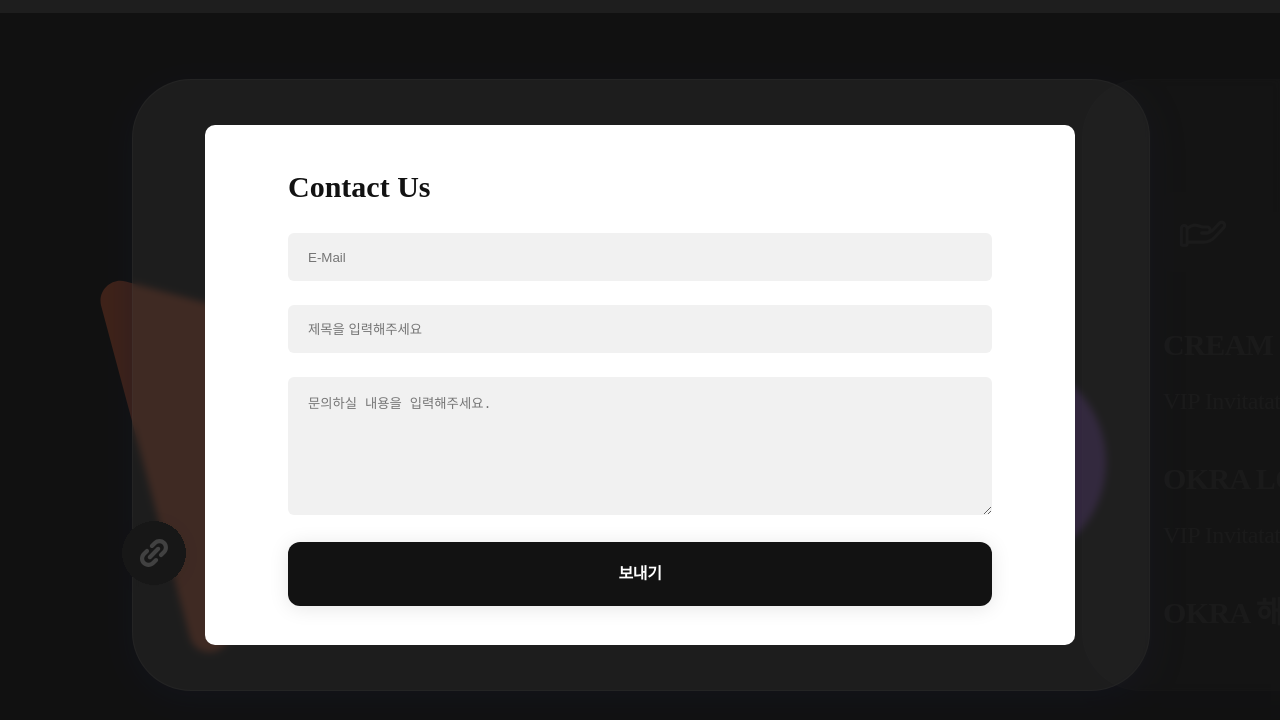
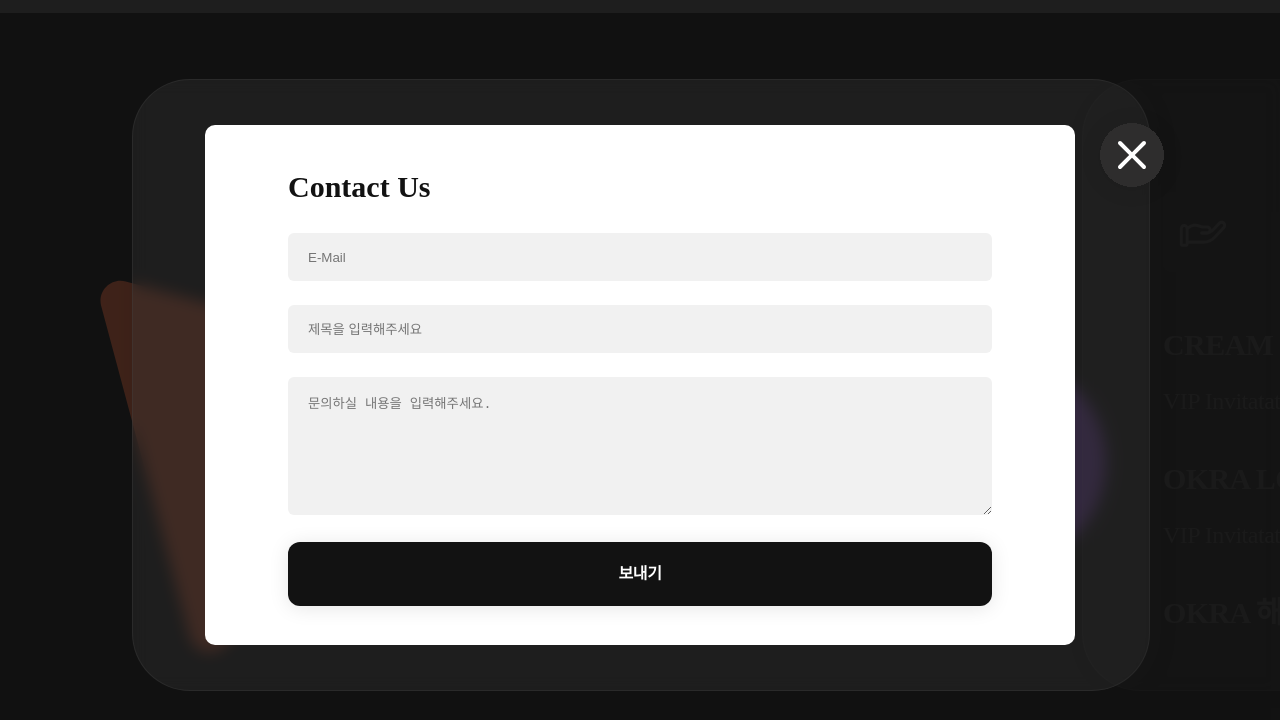
Before and after one commit to hyeeeonc/OK_Stay, a Gatsby site: page / in a window 1280 px wide. Both pictures are taken after a click on the element "CONTACT". Shown: the part 43-763 px from the top of the page. Built offline with nearby package versions, Linux system fonts and the light colour scheme; Gatsby itself is replaced by a stand-in of ours; a web font is replaced by a local one.

Commit message:
카드 85%

```diff
--- a/src/components/common/Modal.tsx
+++ b/src/components/common/Modal.tsx
@@ -89,8 +89,8 @@ const ModalContactButton = styled.button`
 
 const ModalExit = styled.div`
   position: absolute;
-  left: calc();
-  top: calc();
+  left: calc(50vw + 435px + 5px);
+  top: calc(50vh - 260px - 56px + 8px);
 `
 
 type ModalProps = {
@@ -126,7 +126,7 @@ const Modal: FunctionComponent<ModalProps> = function ({
             data-email="minsuk4820@gmail.com"
           >
             <ModalContactTitle
-              type="text"
+              type="email"
               name="email"
               placeholder="E-Mail"
               required
@@ -149,6 +149,89 @@ const Modal: FunctionComponent<ModalProps> = function ({
           </form>
         </ModalContactWrapper>
       </ContentArea>
+      <ModalExit
+        style={{
+          zIndex: modalOpened == true ? 40 : -10,
+          opacity: modalOpened == true ? 1 : 0,
+        }}
+        onClick={modalCloseHandler}
+      >
+        <svg
+          width="104"
+          height="104"
+          viewBox="0 0 104 104"
+          fill="none"
+          xmlns="http://www.w3.org/2000/svg"
+        >
+          <g filter="url(#filter0_d_590_4424)">
+            <rect
+              x="20"
+              y="82"
+              width="64"
+              height="64"
+              rx="32"
+              transform="rotate(-90 20 82)"
+              fill="#2E2D2D"
+              shape-rendering="crispEdges"
+            />
+            <mask
+              id="mask0_590_4424"
+              style={{ maskType: 'alpha' }}
+              maskUnits="userSpaceOnUse"
+              x="34"
+              y="32"
+              width="36"
+              height="36"
+            >
+              <rect x="34" y="32" width="36" height="36" fill="#D9D9D9" />
+            </mask>
+            <g mask="url(#mask0_590_4424)"></g>
+            <path
+              fill-rule="evenodd"
+              clip-rule="evenodd"
+              d="M38.5858 36.5858C39.3668 35.8047 40.6332 35.8047 41.4142 36.5858L52 47.1716L62.5858 36.5858C63.3668 35.8047 64.6332 35.8047 65.4142 36.5858C66.1953 37.3668 66.1953 38.6332 65.4142 39.4142L54.8284 50L65.4142 60.5858C66.1953 61.3668 66.1953 62.6332 65.4142 63.4142C64.6332 64.1953 63.3668 64.1953 62.5858 63.4142L52 52.8284L41.4142 63.4142C40.6332 64.1953 39.3668 64.1953 38.5858 63.4142C37.8047 62.6332 37.8047 61.3668 38.5858 60.5858L49.1716 50L38.5858 39.4142C37.8047 38.6332 37.8047 37.3668 38.5858 36.5858Z"
+              fill="white"
+            />
+          </g>
+          <defs>
+            <filter
+              id="filter0_d_590_4424"
+              x="0"
+              y="0"
+              width="104"
+              height="104"
+              filterUnits="userSpaceOnUse"
+              color-interpolation-filters="sRGB"
+            >
+              <feFlood flood-opacity="0" result="BackgroundImageFix" />
+              <feColorMatrix
+                in="SourceAlpha"
+                type="matrix"
+                values="0 0 0 0 0 0 0 0 0 0 0 0 0 0 0 0 0 0 127 0"
+                result="hardAlpha"
+              />
+              <feOffset dy="2" />
+              <feGaussianBlur stdDeviation="10" />
+              <feComposite in2="hardAlpha" operator="out" />
+              <feColorMatrix
+                type="matrix"
+                values="0 0 0 0 0 0 0 0 0 0 0 0 0 0 0 0 0 0 0.1 0"
+              />
+              <feBlend
+                mode="normal"
+                in2="BackgroundImageFix"
+                result="effect1_dropShadow_590_4424"
+              />
+              <feBlend
+                mode="normal"
+                in="SourceGraphic"
+                in2="effect1_dropShadow_590_4424"
+                result="shape"
+              />
+            </filter>
+          </defs>
+        </svg>
+      </ModalExit>
     </>
   )
 }
--- a/src/components/index/DropDown.tsx
+++ b/src/components/index/DropDown.tsx
@@ -8,13 +8,12 @@ const DropDownMenuBlock = styled.div`
   justify-content: space-between;
   align-items: flex-start;
   padding: 18px 20px;
-  gap: 14px;
 
-  position: absolute;
+  position: fixed;
   width: 173px;
   height: 214px;
-  left: calc(50vw - 506px);
-  bottom: 223px;
+  left: calc(50vw - 520px);
+  top: calc(50vh + 305px - 208px);
   background-color: ${palette.gray[2]};
   box-shadow: 0px 2px 20px rgba(0, 0, 0, 0.1);
   border-radius: 12px;
@@ -151,9 +150,9 @@ const DropDownButtonBlock = styled.div`
   align-items: flex-start;
   padding: 0px;
 
-  position: absolute;
-  left: calc(50vw - 508px - 30px);
-  bottom: 150px;
+  position: fixed;
+  left: calc(50vw - 508px - 16px);
+  top: calc(50vh + 310px + 56px);
 
   width: 104px;
   height: 104px;
--- a/src/components/index/carousel/CarouselGallary.tsx
+++ b/src/components/index/carousel/CarouselGallary.tsx
@@ -1,5 +1,5 @@
 import styled from '@emotion/styled'
-import React, { FunctionComponent, useState } from 'react'
+import React, { FunctionComponent, useEffect, useRef, useState } from 'react'
 
 import {
   CarouselItem,
@@ -55,7 +55,15 @@ const GallaryContentArea: FunctionComponent = function () {
   const [gallaryViewMode, setGallaryViewMode] =
     useState<GallaryViewMode>('TotalView')
   const [imageIndex, setImageIndex] = useState<number>(0)
+  const gallaryHorizontalScroll = useRef<HTMLDivElement>(null)
 
+  useEffect(() => {
+    gallaryHorizontalScroll.current.addEventListener('wheel', e => {
+      e.preventDefault()
+      console.log(e.deltaY)
+      gallaryHorizontalScroll.current.scrollLeft += e.deltaY / 10
+    })
+  })
   const switchToDetailView = (index: number) => () => {
     setImageIndex(_ => index)
     setGallaryViewMode(_ => 'DetailView')
@@ -67,7 +75,7 @@ const GallaryContentArea: FunctionComponent = function () {
 
   if (gallaryViewMode === 'TotalView') {
     return (
-      <Gallary1depth>
+      <Gallary1depth ref={gallaryHorizontalScroll}>
         {images.map((image, index) => (
           <GallaryImage onClick={switchToDetailView(index)} src={image.img} />
         ))}
--- a/src/components/index/carousel/CarouselItem.ts
+++ b/src/components/index/carousel/CarouselItem.ts
@@ -2,12 +2,12 @@ import styled from '@emotion/styled'
 // import React from 'react'
 
 export const CarouselItem = styled.div`
-  background: rgba(255, 255, 255, 0.25);
-  box-shadow: 0 8px 32px 0 rgba(31, 38, 135, 0.37);
-  backdrop-filter: blur(3.5px);
-  -webkit-backdrop-filter: blur(3.5px);
-  border: 1px solid rgba(255, 255, 255, 0.18);
-  border-radius: 59px;
+  background: rgba(255, 255, 255, 0.26);
+  border-radius: 58px;
+  box-shadow: 0 4px 30px rgba(0, 0, 0, 0.1);
+  backdrop-filter: blur(7.4px);
+  -webkit-backdrop-filter: blur(7.4px);
+  border: 1px solid rgba(255, 255, 255, 0.34);
 
   flex: none;
   width: 1016px;
```
